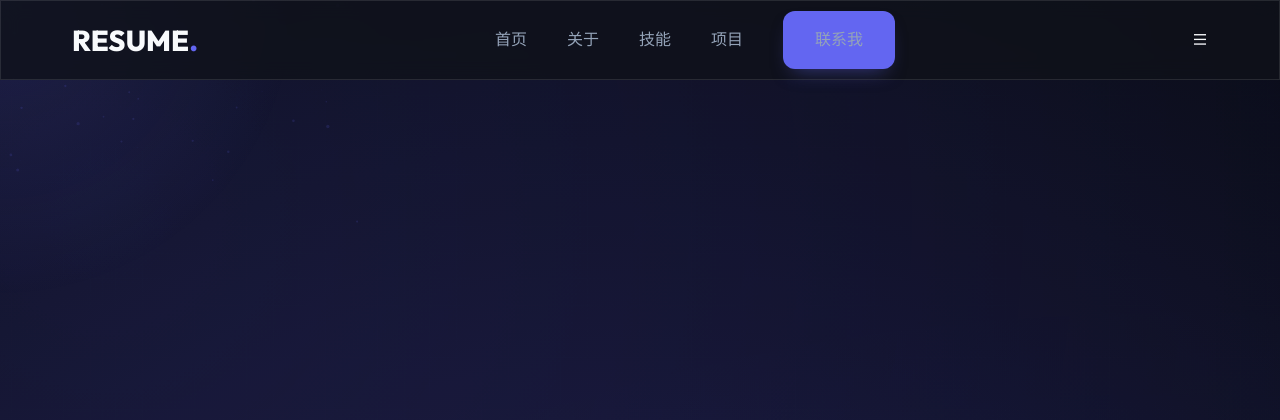
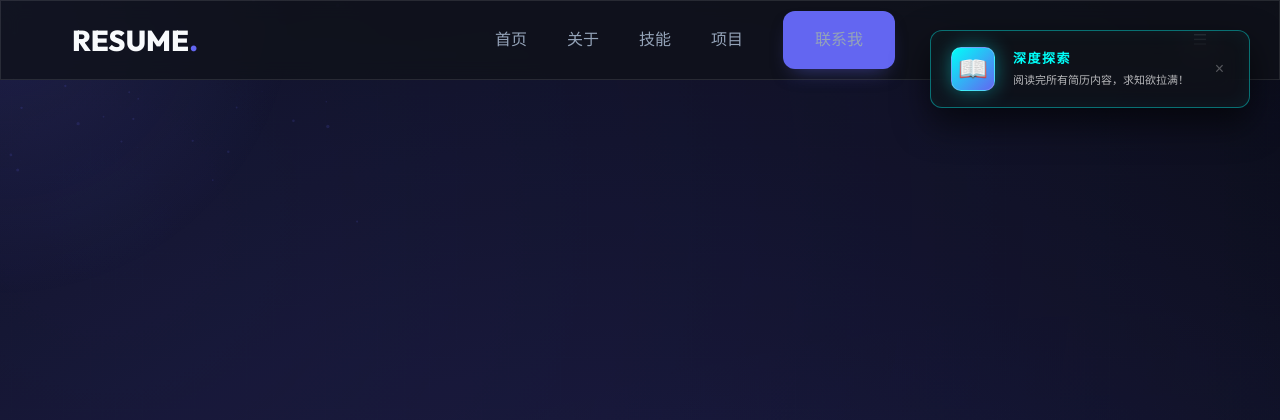
Before and after one commit to fuyangtian2003-beep/personal-resume, a Spring Boot app: page / in a window 1280 px wide. Shown: the top 420 px of the page. Run offline with Spring Boot 4, Linux system fonts and the light colour scheme.

Commit message:
backup-2026-04-23_16-35-25

```diff
--- a/src/main/resources/static/css/style.css
+++ b/src/main/resources/static/css/style.css
@@ -1379,3 +1379,108 @@ body .galaxy-container .showcase-header .subtitle {
         gap: 15px;
     }
 }
+
+/* ============================================
+   成就系统样式 (Achievement System)
+   ============================================ */
+#achievement-container {
+    position: fixed;
+    top: 30px;
+    right: 30px;
+    z-index: 10000;
+    display: flex;
+    flex-direction: column;
+    gap: 12px;
+    pointer-events: none;
+}
+
+.achievement-card {
+    min-width: 320px;
+    padding: 16px 20px;
+    background: rgba(15, 18, 25, 0.75);
+    backdrop-filter: blur(15px);
+    -webkit-backdrop-filter: blur(15px);
+    border: 1px solid rgba(0, 255, 249, 0.4);
+    border-radius: 12px;
+    display: flex;
+    align-items: center;
+    gap: 18px;
+    color: #fff;
+    box-shadow: 0 15px 35px rgba(0, 0, 0, 0.6),
+                inset 0 0 20px rgba(0, 255, 249, 0.05);
+    transform: translateX(130%);
+    transition: transform 0.8s cubic-bezier(0.19, 1, 0.22, 1);
+    pointer-events: all;
+    overflow: hidden;
+    position: relative;
+    font-family: 'Space Grotesk', sans-serif;
+}
+
+.achievement-card.show {
+    transform: translateX(0);
+}
+
+.achievement-card::before {
+    content: '';
+    position: absolute;
+    top: 0; left: -150%;
+    width: 60%; height: 100%;
+    background: linear-gradient(90deg, transparent, rgba(255, 255, 255, 0.15), transparent);
+    transform: skewX(-30deg);
+}
+
+.achievement-card.show::before {
+    animation: achievement-shimmer 3s infinite;
+}
+
+@keyframes achievement-shimmer {
+    0% { left: -150%; }
+    100% { left: 250%; }
+}
+
+.achievement-icon {
+    width: 44px;
+    height: 44px;
+    background: linear-gradient(135deg, #00fff9, #6366f1);
+    border-radius: 10px;
+    display: flex;
+    align-items: center;
+    justify-content: center;
+    font-size: 24px;
+    flex-shrink: 0;
+    box-shadow: 0 0 20px rgba(0, 255, 249, 0.4);
+    border: 1px solid rgba(255, 255, 255, 0.2);
+}
+
+.achievement-content {
+    flex-grow: 1;
+}
+
+.achievement-title {
+    font-size: 13px;
+    font-weight: 800;
+    color: #00fff9;
+    margin-bottom: 3px;
+    text-transform: uppercase;
+    letter-spacing: 1.5px;
+}
+
+.achievement-desc {
+    font-size: 11px;
+    color: rgba(255, 255, 255, 0.7);
+    line-height: 1.4;
+    font-weight: 300;
+}
+
+.achievement-close {
+    font-size: 16px;
+    color: rgba(255, 255, 255, 0.3);
+    cursor: pointer;
+    transition: all 0.3s;
+    padding: 5px;
+}
+
+.achievement-close:hover {
+    color: #ff2d55;
+    transform: scale(1.1);
+}
--- a/src/main/resources/static/index.html
+++ b/src/main/resources/static/index.html
@@ -25,6 +25,8 @@
 </head>
 
 <body>
+    <!-- 成就系统容器 -->
+    <div id="achievement-container"></div>
     <!-- 鼠标跟随光效 -->
     <div id="cursor-glow"></div>
 
--- a/src/main/resources/static/js/main.js
+++ b/src/main/resources/static/js/main.js
@@ -415,6 +415,11 @@ document.addEventListener('DOMContentLoaded', () => {
         window.addEventListener('resize', onWindowResize);
         animate();
         console.log("%c🌍 3D Earth Engine Online (Three.js Mode)", "color: #10b981; font-weight: bold;");
+
+        // 成就触发：环球旅行者 (点击地球容器)
+        container.addEventListener('mousedown', () => {
+            window.unlockAchievement('GLOBE_TROTTER');
+        });
     }
 
     function init3DInteraction() {
@@ -764,12 +769,17 @@ function initStarshipGame() {
             // 强化系统
             this.wingmen = [];
             this.weaponLevel = 1;
+            this.wingmanLevel = 0; // 新增：僚机强化等级 (0-3)
 
             // 超频系统
             this.combo = 0;
             this.comboTimer = 0;
             this.isOverclocked = false;
             this.overclockTimer = 0;
+            // 视觉系统
+            this.shieldScale = 0; // 护盾缩放
+            this.shieldAlpha = 0; // 护盾透明度
+            this.shieldHitPulse = 0; // 受击震荡强度
             this.lastAutoShootTime = 0;
         }
 
@@ -779,14 +789,16 @@ function initStarshipGame() {
             // 优先牺牲僚机抵挡伤害
             if (this.wingmen.length > 0) {
                 const lostWingman = this.wingmen.pop();
+                this.wingmanLevel = 0; // 核心：僚机阵亡，增益清零
                 createExplosion(lostWingman.x, lostWingman.y, lostWingman.color);
-                console.log("%c💥 Wingman Sacrificed!", "color: #ff2d55; font-weight: bold;");
+                console.log("%c💥 Wingman Sacrificed! Buffs Reset.", "color: #ff2d55; font-weight: bold;");
                 return;
             }
 
             this.lastHitTime = Date.now();
             if (this.shield > 0) {
                 this.shield--;
+                this.shieldHitPulse = 1.5; // 触发护盾受击视觉脉冲
                 container.style.boxShadow = 'inset 0 0 30px rgba(0, 255, 249, 0.5)';
             } else if (this.hull > 0) {
                 this.hull--;
@@ -833,6 +845,16 @@ function initStarshipGame() {
             this.y = Math.max(canvas.height / 2, Math.min(canvas.height - this.h, this.y));
             this.regenShield();
 
+            // 护盾视觉物理模拟
+            if (this.shield > 0 || this.isOverclocked) {
+                this.shieldScale += (1.0 - this.shieldScale) * 0.12;
+                this.shieldAlpha += (1.0 - this.shieldAlpha) * 0.1;
+            } else {
+                this.shieldScale *= 0.85;
+                this.shieldAlpha *= 0.85;
+            }
+            this.shieldHitPulse *= 0.85; // 震荡快速衰减
+
             // 超频与连击计时器
             if (this.isOverclocked) {
                 this.overclockTimer--;
@@ -855,7 +877,7 @@ function initStarshipGame() {
                 const offset = i === 0 ? -50 : 50;
                 w.x += (this.x + offset - w.x) * 0.1;
                 w.y += (this.y + 20 - w.y) * 0.1;
-                w.autoUpdate(); // 核心：空闲时自动开火
+                w.autoUpdate(this.wingmanLevel); // 核心：空闲时自动开火
             });
         }
 
@@ -892,11 +914,22 @@ function initStarshipGame() {
             ctx.shadowBlur = this.isOverclocked ? 30 : 15;
             ctx.shadowColor = mainColor;
 
-            // 护盾力场视觉
-            if (this.shield > 0 || this.isOverclocked) {
+            // 护盾力场动态渲染
+            if (this.shieldAlpha > 0.01) {
                 ctx.beginPath();
-                ctx.arc(0, 0, 35, 0, Math.PI * 2);
-                ctx.strokeStyle = this.isOverclocked ? `rgba(255, 0, 193, 0.4)` : `rgba(0, 255, 249, ${0.1 + Math.random() * 0.1})`;
+                // 基础半径 35，叠加缩放与受击震荡
+                const currentRadius = 35 * this.shieldScale * (1 + this.shieldHitPulse * 0.15);
+                ctx.arc(0, 0, currentRadius, 0, Math.PI * 2);
+
+                // 动态计算透明度与颜色
+                const baseAlpha = this.isOverclocked ? 0.4 : 0.15;
+                const alpha = this.shieldAlpha * (baseAlpha + this.shieldHitPulse * 0.4);
+                const color = this.isOverclocked ? `rgba(255, 0, 193, ${alpha})` : `rgba(0, 255, 249, ${alpha})`;
+
+                ctx.strokeStyle = color;
+                ctx.lineWidth = 2 + this.shieldHitPulse * 4; // 受击时线条变粗
+                ctx.shadowBlur = 15 + this.shieldHitPulse * 25; // 受击时发光增强
+                ctx.shadowColor = this.isOverclocked ? '#ff00c1' : '#00fff9';
                 ctx.stroke();
             }
             // ... (绘制本体逻辑保持不变)
@@ -951,9 +984,12 @@ function initStarshipGame() {
             bullets.push(new Bullet(this.x, this.y - 10));
             this.lastAutoShootTime = Date.now(); // 无论是自动还是手动，只要开火就重置计时器
         }
-        autoUpdate() {
-            // 如果距离上次开火超过 600ms，则自动补射
-            if (Date.now() - this.lastAutoShootTime > 600) {
+        autoUpdate(level = 0) {
+            // 等级 0-3 对应的开火间隔：600ms, 400ms, 250ms, 150ms
+            const intervals = [600, 400, 250, 150];
+            const interval = intervals[Math.min(level, 3)];
+
+            if (Date.now() - this.lastAutoShootTime > interval) {
                 this.shoot();
             }
         }
@@ -1017,6 +1053,7 @@ function initStarshipGame() {
             this.r = 0; this.maxR = 800;
             this.alive = true;
             this.width = 20;
+            this.hasHitBoss = false; // 确保每圈冲击波只对 Boss 造成一次伤害
         }
         update() {
             this.r += 15;
@@ -1246,6 +1283,19 @@ function initStarshipGame() {
         }
     }
 
+    function checkBossDeath() {
+        if (!boss || boss.hp > 0) return;
+
+        isBossMode = false;
+        score += (boss.maxHp * 100); // 奖励分
+        scoreEl.innerText = `SCORE: ${score.toString().padStart(4, '0')}`;
+        createExplosion(boss.x, boss.y, boss.color);
+        boss.dropLoot(); // 必掉物资包
+        triggerEMP(); // 击败 Boss 奖励全屏清弹
+        boss = null;
+        console.log("%c🏆 BOSS ELIMINATED!", "color: #22c55e; font-weight: bold;");
+    }
+
     function handleCollisions() {
         // 子弹 vs 敌人
         bullets.forEach(b => {
@@ -1254,6 +1304,7 @@ function initStarshipGame() {
                 if (b.alive && e.alive && Math.hypot(b.x - e.x, b.y - e.y) < 30) {
                     b.alive = false; e.alive = false; score += 100;
                     scoreEl.innerText = `SCORE: ${score.toString().padStart(4, '0')}`;
+                    if (score >= 1000) window.unlockAchievement('PILOT'); // 成就：代码卫士
                     createExplosion(e.x, e.y, '#ff2d55');
 
                     // Combo 处理
@@ -1280,19 +1331,12 @@ function initStarshipGame() {
                 b.alive = false;
                 boss.hp--;
                 createExplosion(b.x, b.y, boss.color);
-                if (boss.hp <= 0) {
-                    isBossMode = false;
-                    score += (boss.maxHp * 100); // 奖励分
-                    createExplosion(boss.x, boss.y, boss.color);
-                    boss.dropLoot(); // 必掉物资包
-                    triggerEMP(); // 击败 Boss 奖励全屏清弹
-                    boss = null;
-                    console.log("%c🏆 BOSS ELIMINATED!", "color: #22c55e; font-weight: bold;");
-                }
+                checkBossDeath();
             }
         });
 
         if (ship) {
+            // ... (玩家相关碰撞保持不变)
             // 敌人 vs 玩家
             enemies.forEach(e => {
                 if (e.alive && Math.hypot(ship.x - e.x, ship.y - e.y) < 40) {
@@ -1325,14 +1369,21 @@ function initStarshipGame() {
                         if (ship.wingmen.length < 2) ship.wingmen.push(new Wingman(p.x, p.y));
                         else score += 500;
                     } else if (p.type === 'WEAPON') {
-                        ship.weaponLevel = Math.min(3, ship.weaponLevel + 1);
+                        if (ship.weaponLevel < 3) {
+                            ship.weaponLevel++;
+                        } else {
+                            // 溢出转化：提升僚机火力
+                            ship.wingmanLevel = Math.min(3, ship.wingmanLevel + 1);
+                            console.log(`%c🚀 Wingmen Overclocked: Lv.${ship.wingmanLevel}`, "color: #fbbf24; font-weight: bold;");
+                        }
                     }
                 }
             });
         }
 
-        // 冲击波 vs 普通敌人
+        // 冲击波 vs 普通敌人 & Boss
         shockwaves.forEach(sw => {
+            // 对普通敌人：秒杀
             enemies.forEach(e => {
                 if (e.alive && Math.hypot(e.x - sw.x, e.y - sw.y) < sw.r) {
                     e.alive = false;
@@ -1341,6 +1392,18 @@ function initStarshipGame() {
                     createExplosion(e.x, e.y, '#ff2d55');
                 }
             });
+
+            // 对 Boss：过载伤害 (20 + 1% 比例)
+            if (isBossMode && boss && !sw.hasHitBoss) {
+                if (Math.hypot(boss.x - sw.x, boss.y - sw.y) < sw.r) {
+                    const dmg = 20 + Math.floor(boss.maxHp * 0.01);
+                    boss.hp -= dmg;
+                    sw.hasHitBoss = true; // 每一波冲击波只伤一次
+                    createExplosion(boss.x, boss.y, sw.color);
+                    console.log(`%c💥 OVERLOAD DAMAGE: ${dmg} to ${boss.name}`, "color: #fbbf24; font-weight: bold;");
+                    checkBossDeath();
+                }
+            }
         });
     }
 
@@ -1572,4 +1635,91 @@ function initStarshipGame() {
     }
 
     gameLoop();
+
+    // ============================================
+    // 成就系统核心逻辑 (Achievement System)
+    // ============================================
+    const ACHIEVEMENTS = {
+        WELCOME: { id: 'welcome', title: '初次降临', desc: '欢迎来到炫技空间，开启你的极客之旅。', icon: '🚀' },
+        EXPLORER: { id: 'explorer', title: '深度探索', desc: '阅读完所有简历内容，求知欲拉满！', icon: '📖' },
+        PILOT: { id: 'pilot', title: '代码卫士', desc: '在星舰防御战中成功击退 10 个 Bug。', icon: '🛡️' },
+        GLOBE_TROTTER: { id: 'globe', title: '环球旅行者', desc: '深度观察 3D 地球，视野已跨越国界。', icon: '🌍' }
+    };
+
+    class AchievementManager {
+        constructor() {
+            this.container = document.getElementById('achievement-container');
+            this.unlocked = JSON.parse(localStorage.getItem('unlocked_achievements') || '[]');
+            this.queue = [];
+            this.isShowing = false;
+        }
+
+        unlock(key) {
+            const achievement = ACHIEVEMENTS[key];
+            if (!achievement || this.unlocked.includes(achievement.id)) return;
+
+            this.unlocked.push(achievement.id);
+            localStorage.setItem('unlocked_achievements', JSON.stringify(this.unlocked));
+
+            this.queue.push(achievement);
+            this.processQueue();
+        }
+
+        processQueue() {
+            if (this.isShowing || this.queue.length === 0) return;
+
+            this.isShowing = true;
+            const achievement = this.queue.shift();
+            this.showNotification(achievement);
+        }
+
+        showNotification(achievement) {
+            const card = document.createElement('div');
+            card.className = 'achievement-card';
+            card.innerHTML = `
+                <div class="achievement-icon">${achievement.icon}</div>
+                <div class="achievement-content">
+                    <div class="achievement-title">${achievement.title}</div>
+                    <div class="achievement-desc">${achievement.desc}</div>
+                </div>
+                <div class="achievement-close">×</div>
+            `;
+
+            this.container.appendChild(card);
+            requestAnimationFrame(() => card.classList.add('show'));
+
+            setTimeout(() => {
+                card.classList.remove('show');
+                setTimeout(() => {
+                    card.remove();
+                    this.isShowing = false;
+                    this.processQueue();
+                }, 800);
+            }, 5000);
+
+            card.querySelector('.achievement-close').onclick = () => {
+                card.classList.remove('show');
+                setTimeout(() => {
+                    card.remove();
+                    this.isShowing = false;
+                    this.processQueue();
+                }, 800);
+            };
+        }
+    }
+
+    const achievementManager = new AchievementManager();
+    window.unlockAchievement = (key) => achievementManager.unlock(key);
+
+    // 初始成就
+    setTimeout(() => window.unlockAchievement('WELCOME'), 2000);
+
+    // 滚动监听成就
+    let scrollAchieved = false;
+    window.addEventListener('scroll', () => {
+        if (!scrollAchieved && (window.innerHeight + window.scrollY) >= document.body.offsetHeight - 100) {
+            window.unlockAchievement('EXPLORER');
+            scrollAchieved = true;
+        }
+    });
 }
```
Also changed, not shown: goodies.md (+32 -1 lines), problem.md (+5 -0 lines), skills.md (+8 -0 lines), 1 other file.
